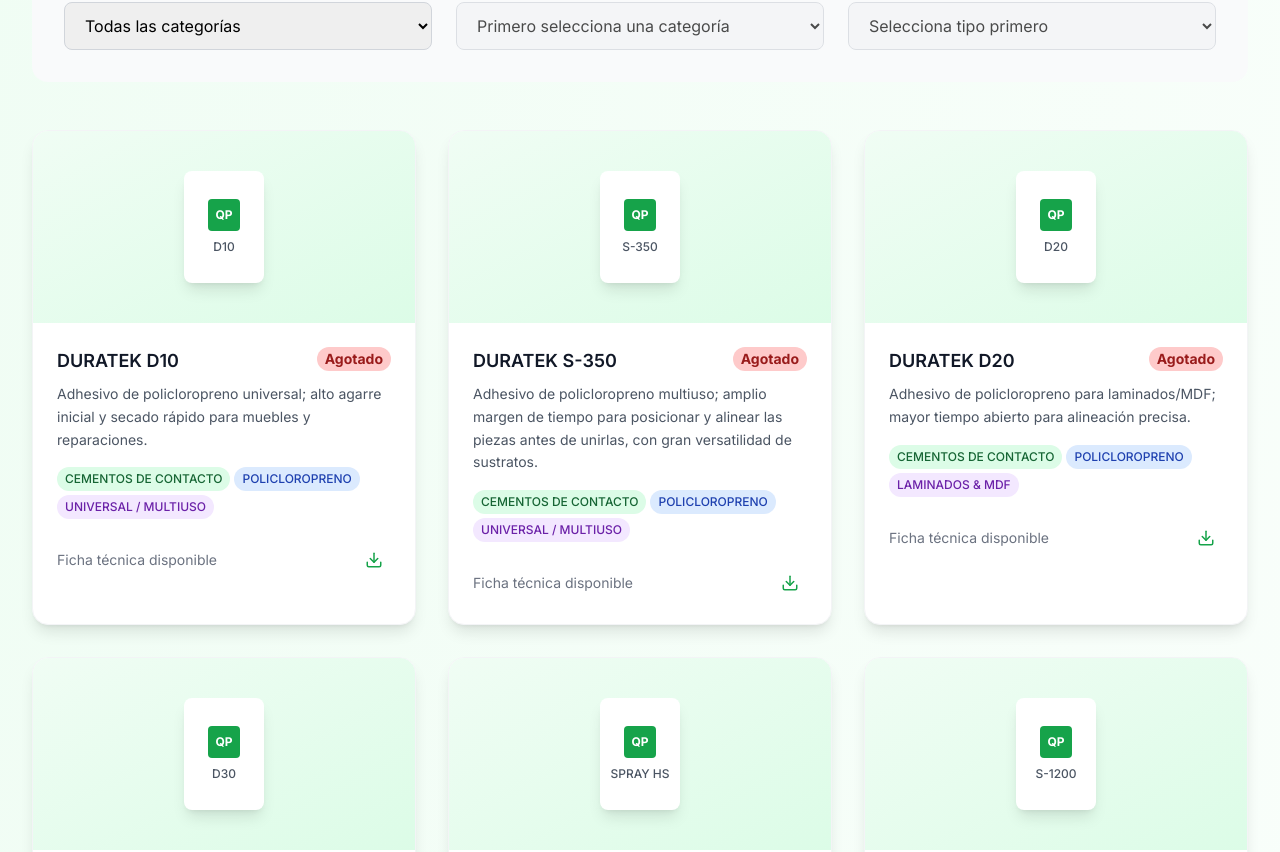
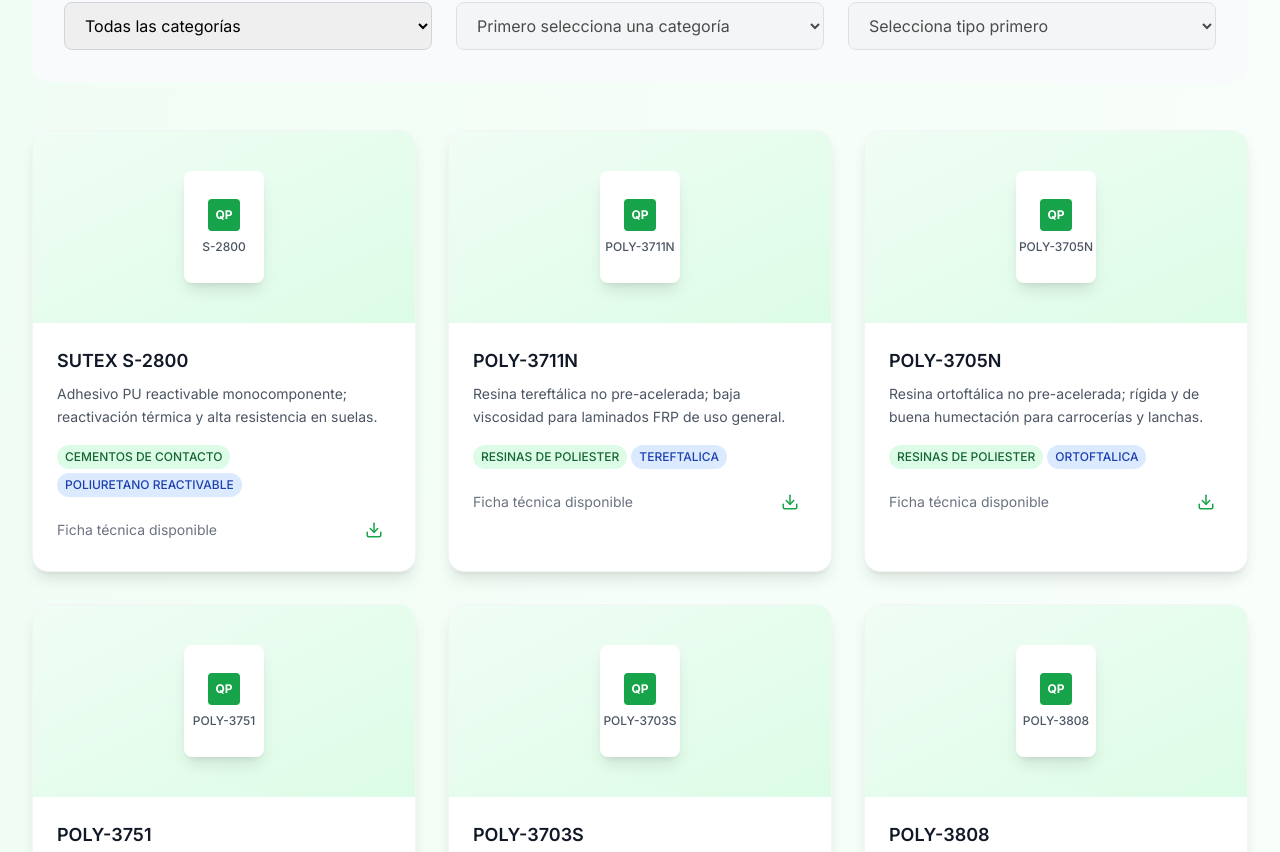
Before and after one commit to Haessler16/polyresin, a Next.js app: page /productos in a window 1280 px wide. Shown: the part 418-1270 px from the top of the page. Built offline with nearby package versions, Linux system fonts and the light colour scheme.

Commit message:
Refactor product filtering logic in TechnicalDataFinder to include type and application checks; enhance sorting by product availability status.

```diff
--- a/src/components/TechnicalDataFinder.tsx
+++ b/src/components/TechnicalDataFinder.tsx
@@ -72,7 +72,8 @@
 
   // Función para filtrar productos
   const getFilteredProducts = () => {
-    return technicalProducts.filter((product) => {
+    return technicalProducts
+      .filter((product) => {
         let matches = true
 
         if (selectedCategory && product.category !== selectedCategory) {
@@ -83,11 +84,30 @@
           matches = false
         }
 
-      if (selectedApplication && product.application !== selectedApplication) {
+        if (
+          selectedApplication &&
+          product.application !== selectedApplication
+        ) {
           matches = false
         }
 
         return matches
+      })
+      .sort((a, b) => {
+        // Verificar si el producto está agotado
+        const aIsAgotado = a.badges.includes('agotado')
+        const bIsAgotado = b.badges.includes('agotado')
+
+        // Si a no está agotado y b sí, a va primero (return -1)
+        if (!aIsAgotado && bIsAgotado) {
+          return -1
+        }
+        // Si a está agotado y b no, b va primero (return 1)
+        if (aIsAgotado && !bIsAgotado) {
+          return 1
+        }
+        // Si ambos están en el mismo estado, mantener el orden original
+        return 0
       })
   }
 
```
Lines whose indentation alone changed are shown as unchanged.
